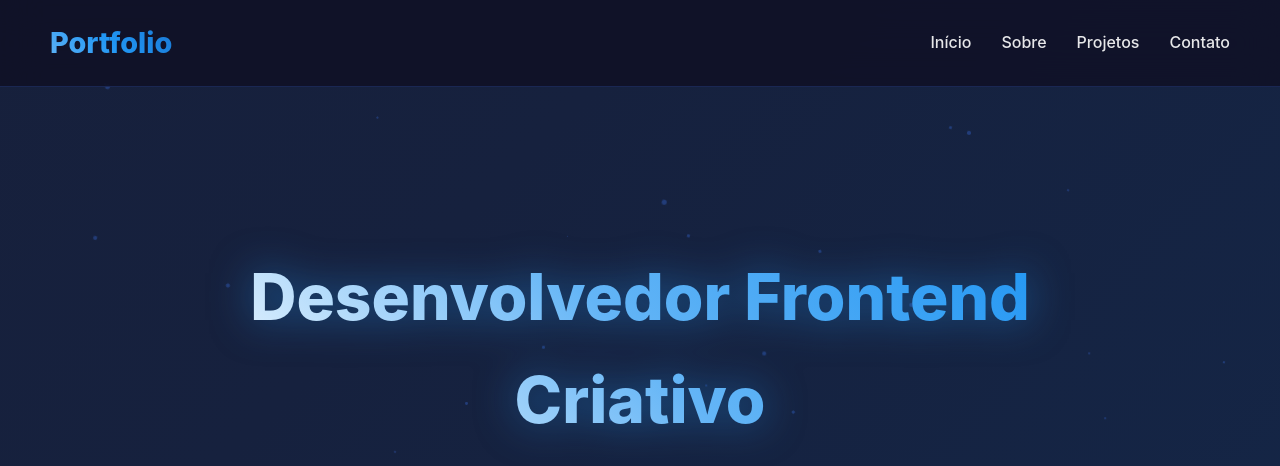
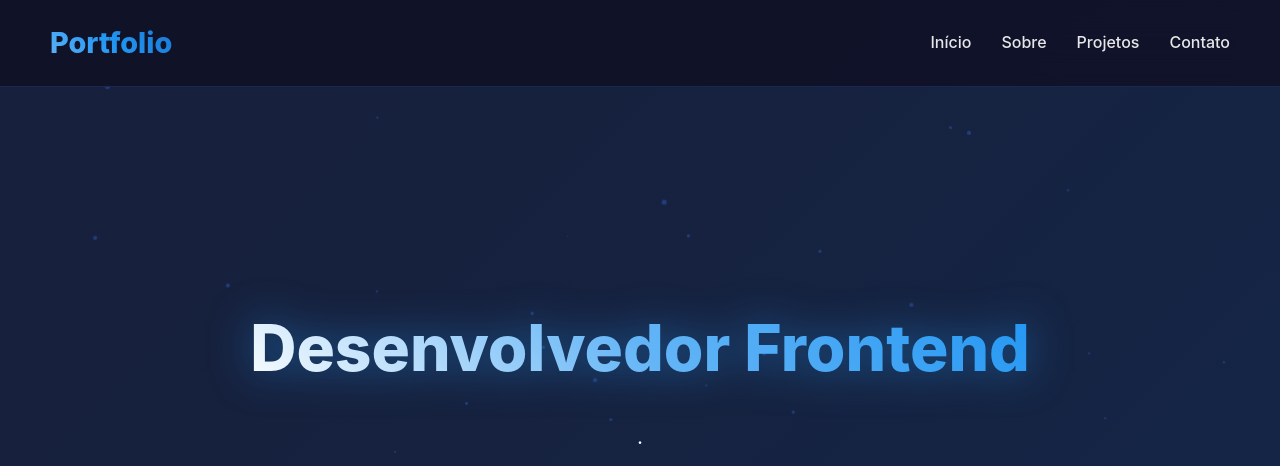
Before and after one commit to Harlen911/Site, a plain HTML site: page index.html in a window 1280 px wide. Shown: the top 466 px of the page. Drawn offline with Linux system fonts and the light colour scheme; no server answers.

Commit message:
index.html

```diff
--- a/index.html
+++ b/index.html
@@ -525,7 +525,7 @@
   <main>
     <section class="hero" id="home">
       <div class="hero-content">
-        <h1>Desenvolvedor Frontend Criativo</h1>
+        <h1>Desenvolvedor Frontend</h1>
         <p>.</p>
         <div class="hero-buttons">
           <a href="https://github.com" class="btn btn-primary" target="_blank">
```
